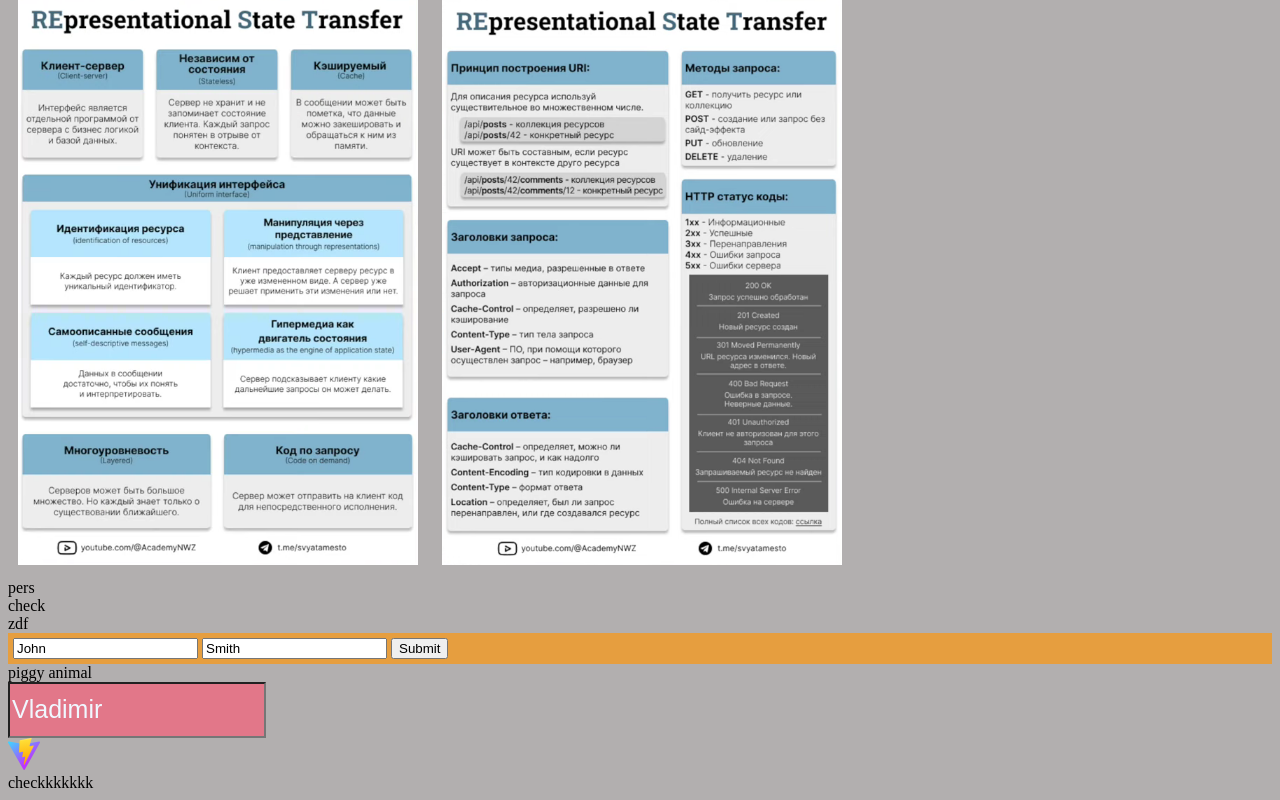
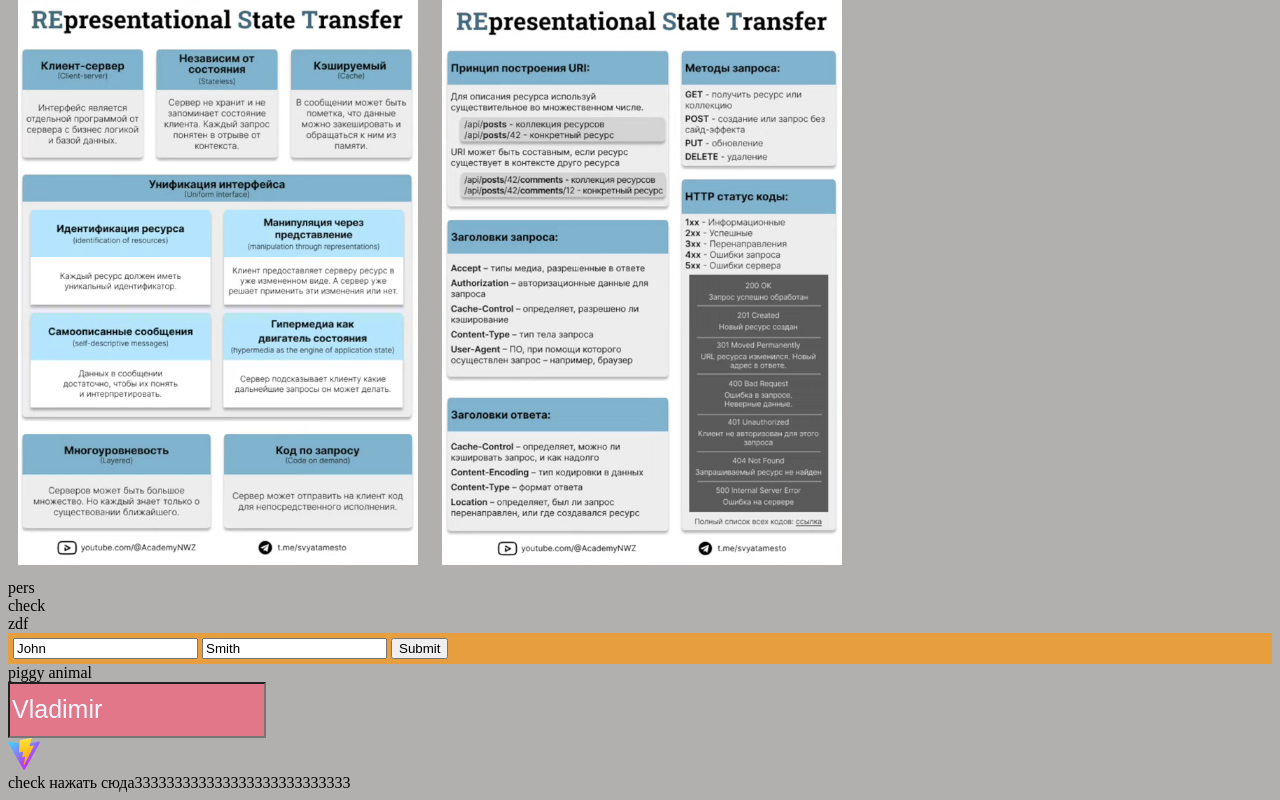
Before and after one commit to belkud/Homework, a website built with Vite: page index.html in a window 1280 px wide. Shown: the part 1430-2230 px from the top of the page. Built offline with nearby package versions, Linux system fonts and the light colour scheme.

Commit message:
check innerText

```diff
--- a/index.html
+++ b/index.html
@@ -221,7 +221,7 @@
 
     <!-- <div id="digitalColor"></div> -->
 
-    <div id="check2">checkkkkkkk</div>
+    <div id="check2">check нажать сюда</div>
 
     <script type="module" src="/src/main.ts"></script>
   </body>
--- a/src/main.ts
+++ b/src/main.ts
@@ -339,7 +339,7 @@
 })
 text.style.cursor = 'POINTER'
 console.log(text.style.cursor);
-
+text.innerHTML += '333333333333333333333333333'
 
 
 // document.body.innerHTML += 'adsfsdfsdfsdf'
```
